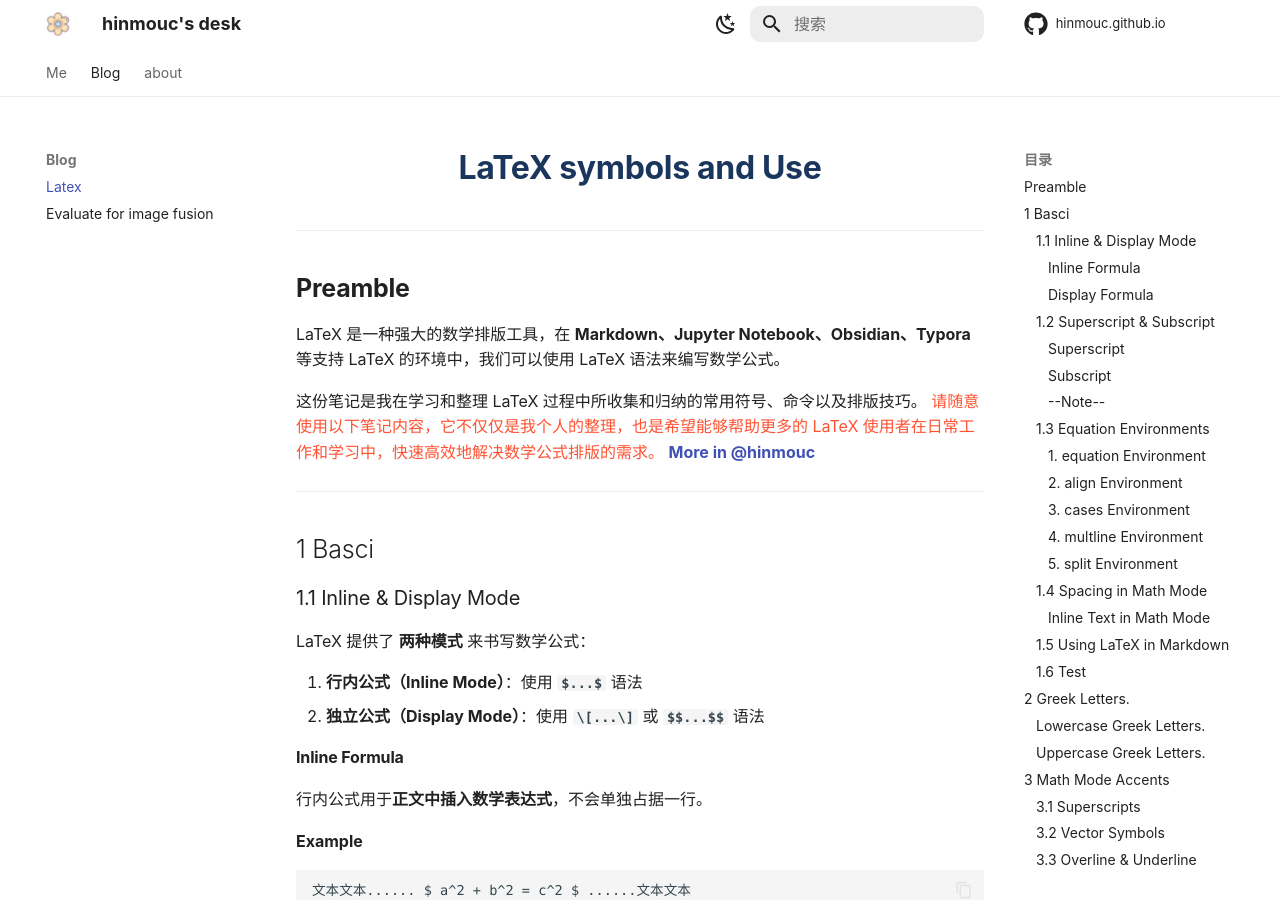
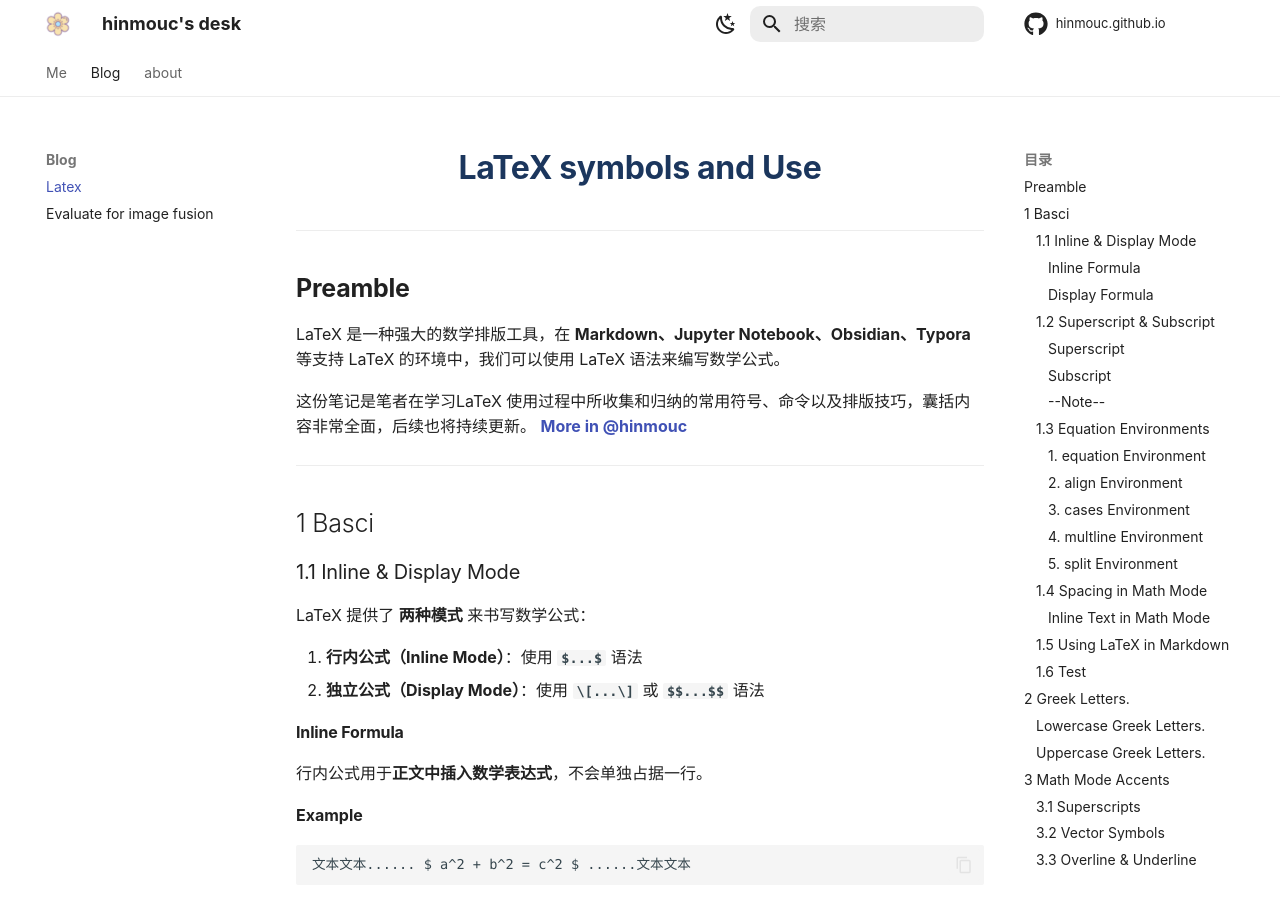
Before and after one commit to hinmouc/hinmouc.github.io, an MkDocs documentation site: the page built from docs/research/LaTeX.md, in a window 1280 px wide and 900 px high. Built offline with MkDocs 1.6.1 and Material for MkDocs 9.7.7, drawn with Linux system fonts in a browser that asks for light colours.

Commit message:
Update
06

```diff
--- a/docs/research/Evaluate_IF.md
+++ b/docs/research/Evaluate_IF.md
@@ -2,8 +2,9 @@
 title: Evaluate for image fusion
 ---
 
+[//]: # (  <span style="color: #589bd5; font-weight: bold;">Evaluate for Image Fusion</span>)
 <h1 style="text-align: center;">
-  <span style="color: #589bd5; font-weight: bold;">Evaluate for image fusion</span>
+  <span style="color: #1B365D; font-weight: bold;">Evaluate for Image Fusion</span>
 </h1>
 
 
@@ -13,7 +14,7 @@ title: Evaluate for image fusion
 
 图像融合是将来自不同来源的图像信息合成一幅图像的过程，目的是提高图像的质量和有效性。在图像融合研究中，评估融合结果的质量至关重要。为此，许多图像融合质量评估指标应运而生，帮助我们量化融合图像的优劣。
 
-<span style="color: hsl(9, 100%, 60%);">以下是一些定量评估指标的定义以及代码，请随意使用以下整理内容。</span>
+<span style="color: hsl(9, 100%, 60%);">这份博文是笔者学习过程中所总结的，包含多类评估指标的定义以及实现代码，请随意使用。</span>
 <span style="color: #589bd5;  font-weight: bold;">
 <a href="https://hinmouc.github.io/">
 More in @hinmouc
--- a/docs/research/LaTeX.md
+++ b/docs/research/LaTeX.md
@@ -15,14 +15,11 @@ title: LaTeX common symbols and use
 LaTeX 是一种强大的数学排版工具，在 **Markdown、Jupyter Notebook、Obsidian、Typora** 等支持 LaTeX 的环境中，我们可以使用 LaTeX 语法来编写数学公式。
 
 [//]: # (LaTeX 是一种强大的数学排版工具，它不仅可以为学术论文、报告以及其他专业文档提供高质量的排版支持，也为我们展示数学公式和符号提供了极为精确的控制。无论是在 Markdown、Jupyter Notebook、Obsidian、Typora 等支持 LaTeX 的环境中，还是在专业的学术出版物中，LaTeX 都发挥着不可或缺的作用。)
-这份笔记是我在学习和整理 LaTeX 过程中所收集和归纳的常用符号、命令以及排版技巧。
-<span style="color: hsl(9, 100%, 60%);">请随意使用以下笔记内容，它不仅仅是我个人的整理，也是希望能够帮助更多的 LaTeX 使用者在日常工作和学习中，快速高效地解决数学公式排版的需求。
-</span>
-<span style="color: #589bd5;  font-weight: bold;">
-<a href="https://hinmouc.github.io/">
-More in @hinmouc
-</a>
-</span>
+这份笔记是笔者在学习LaTeX 使用过程中所收集和归纳的常用符号、命令以及排版技巧，囊括内容非常全面，后续也将持续更新。
+<span style="color: #589bd5;  font-weight: bold;"><a href="https://hinmouc.github.io/">More in @hinmouc</a></span>
+
+[//]: # (<span style="color: hsl&#40;9, 100%, 60%&#41;;">请随意使用以下笔记内容，它不仅仅是我个人的整理，也是希望能够帮助更多的 LaTeX 使用者在日常工作和学习中，快速高效地解决数学公式排版的需求。)
+[//]: # (</span>)
 
 * * *
 
```
